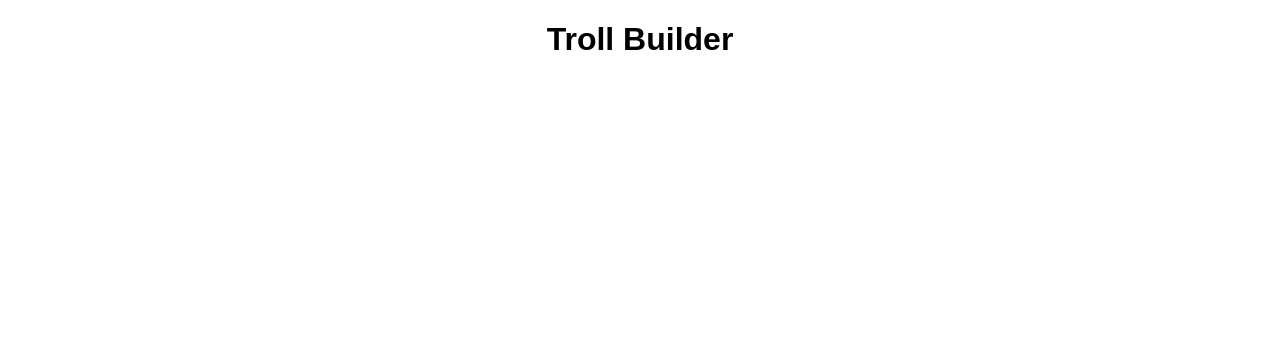
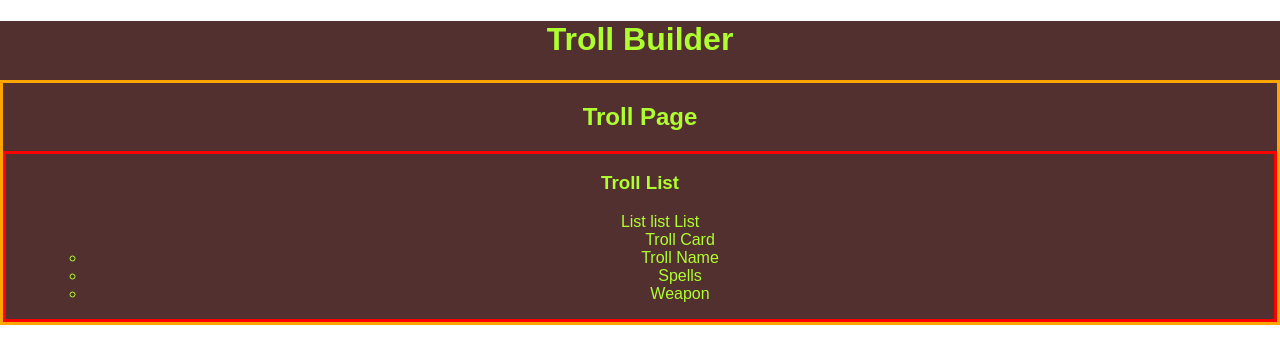
Before and after one commit to robotriley/Troll-builder, a React (Create React App) app: page / in a window 1280 px wide. Shown: the top 364 px of the page. Built offline with nearby package versions, Linux system fonts and the light colour scheme.

Commit message:
skeleton structure UI made

```diff
--- a/src/App.css
+++ b/src/App.css
@@ -1,11 +1,8 @@
 .App {
   text-align: center;
   font-family: fantasy;
-}
-
-.App-logo {
-  height: 40vmin;
-  pointer-events: none;
+  color: greenyellow;
+  background-color: rgb(83, 48, 48);
 }
 
 @media (prefers-reduced-motion: no-preference) {
@@ -25,8 +22,13 @@
   color: white;
 }
 
-.App-link {
-  color: #61dafb;
+.trollList {
+  border: solid;
+  border-color: red;
+}
+.trollPage {
+  border: solid;
+  border-color: orange;
 }
 
 @keyframes App-logo-spin {
--- a/src/components/TrollCard.js
+++ b/src/components/TrollCard.js
@@ -0,0 +1,13 @@
+const TrollCard = () => {
+  return (
+    <div>
+      <ul> Troll Card
+        <li>Troll Name</li>
+        <li>Spells</li>
+        <li>Weapon</li>
+      </ul>
+    </div>
+  )
+}
+
+export default TrollCard
--- a/src/components/TrollList.js
+++ b/src/components/TrollList.js
@@ -0,0 +1,15 @@
+import TrollCard from './TrollCard'
+
+const TrollList = () => {
+  return (
+    <div className='trollList'>
+      <h3>Troll List</h3>
+      <ul>
+        List list List
+        <TrollCard />
+      </ul>
+    </div>
+  )
+}
+
+export default TrollList
--- a/src/components/TrollPage.js
+++ b/src/components/TrollPage.js
@@ -1,7 +1,10 @@
+import TrollList from './TrollList'
+
 const TrollPage = () => {
   return(
-    <div>
-
+    <div className='trollPage'>
+      <h2>Troll Page</h2>
+      <TrollList />
     </div>
   )
 }
```
